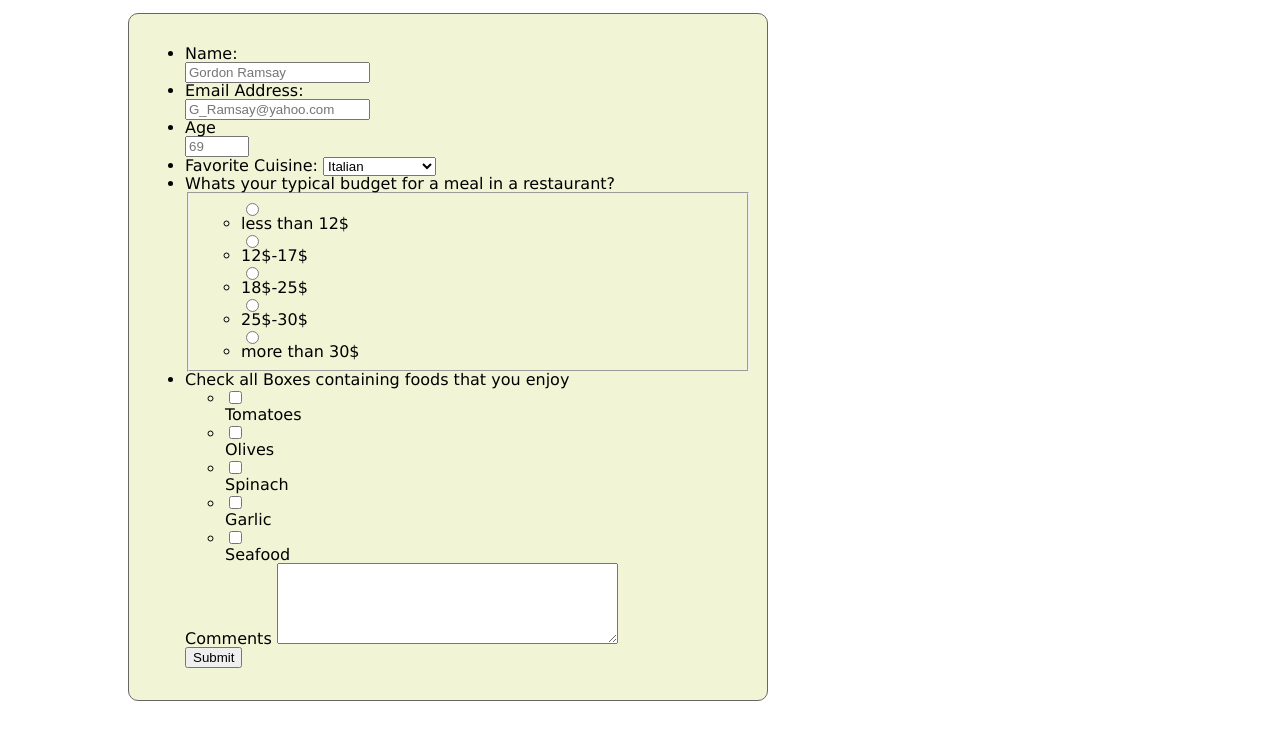
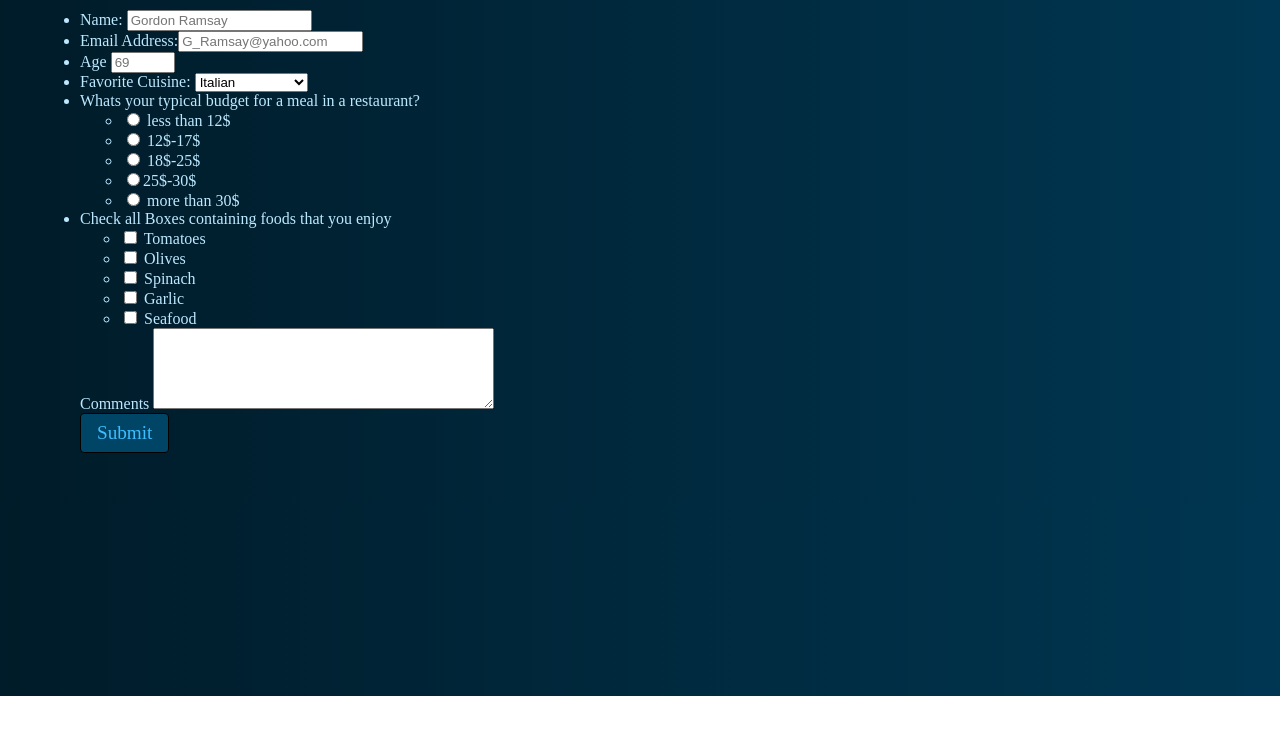
Before and after one commit to CArnold22265/food-survey, a plain HTML site: page index.html in a window 1280 px wide. Shown: the part 104-837 px from the top of the page. After the commit the page ends 800 px from the top, so only its background shows below. Drawn offline with Linux system fonts and the light colour scheme; a web font is replaced by a local one.

Commit message:
initial syling no flex

```diff
--- a/food-survey.css
+++ b/food-survey.css
@@ -1,31 +1,51 @@
-html {
-	box-sizing: border-box;
-	}
-*, *:before, *:after {
-	box-sizing: inherit;
-	}
+@import url('http://fonts.cdnfonts.com/css/gotham-rounded-medium');
 
-    body {
-	font-family: Verdana, Geneva, sans-serif;
-	font-size: 100%;
-	margin: 2em 10%;
-	line-height: 1;
-	}
+:root{
+	font-family: 'gotham rounded light';
+	color: var(--color-text-light)
 
-    form {
-	max-width: 40em;
-	border: 1px solid #666;
-	border-radius: 10px;
-	background-color:#f2f5d5;
-	padding: 1em;
-	}
+}
 
-    input{
-        display: block;
+body{
+	background: linear-gradient(to right, var(--color-background-dark), var(--color-background-light));
 
-    }
+}
 
-    .row-tab {
-          margin-top:10px;
 
-    }
+fieldset {
+	padding: 0;
+	border: none;
+}
+
+
+.container{
+	max-width:1200px;
+	margin: auto;
+	margin-bottom: 3rem;
+}
+
+
+
+      .btn {
+	border: 1px solid;
+	border-radius: 4px;
+	padding:.5rem 1rem;
+	font-size: 1.2rem;
+	font-family: 'gotham rounded medium';
+	cursor:pointer;
+	text-decoration: none;
+	text-align: center;
+	color: var(--color-btn-txt);
+	background-color: var(--color-btn-bg);
+	border: 1px solid black;
+	display:block;
+}
+
+      .btn:hover{
+	background-color:var(--color-btn-bg-hover);
+	font: var(--color-btn-txt-hover);
+	border-radius: 4px;
+	padding:.5rem 1rem;
+	font-size: 1.2rem;
+	border: 2px solid black;
+}
--- a/index.html
+++ b/index.html
@@ -6,6 +6,8 @@
     <meta name="viewport" content="width=device-width, initial-scale=1.0">
     <title>Food-survey</title>
     <link rel="stylesheet" href="food-survey.css">
+    <link rel="stylesheet" href="variables.css">
+    <link rel="stlyesheet" href="reset.css">
 </head>
 
 
@@ -14,6 +16,7 @@
     <h1 id="title"> Restaurant Dining Survey</h1>
     <p id="description"> Taking this short survey enables us to create more of the food that you enjoy. Thank you!</p>
 
+<div class="container">
 <form id="survey-form">
   <ul>
     <li><label id="name-label" for="name"> Name: </label><input id="name" type="text" name="name" placeholder="Gordon Ramsay" required></li>
@@ -35,7 +38,7 @@
 
     <li>
     <label for="price-range">Whats your typical budget for a meal in a restaurant?</label>
-<fieldset id="price-range">
+<fieldset id="price-range" >
 
   <ul>
     <li><input type="radio" name="price" value="12$-or-less"> less than 12$</input></li>
@@ -67,7 +70,7 @@
     </textarea>
 
 
-    <input id="submit" type="submit">
+    <input id="submit" type="submit" class="btn">
     </input>
 
 
--- /dev/null
+++ b/reset.css
@@ -0,0 +1,43 @@
+html, body, div, span, applet, object, iframe,
+h1, h2, h3, h4, h5, h6, p, blockquote, pre,
+a, abbr, acronym, address, big, cite, code,
+del, dfn, em, img, ins, kbd, q, s, samp,
+small, strike, strong, sub, sup, tt, var,
+b, u, i, center,
+dl, dt, dd, ol, ul, li,
+fieldset, form, label, legend,
+table, caption, tbody, tfoot, thead, tr, th, td,
+article, aside, canvas, details, embed,
+figure, figcaption, footer, header, hgroup,
+menu, nav, output, ruby, section, summary,
+time, mark, audio, video {
+	margin: 0;
+	padding: 0;
+	border: 0;
+	font-size: 100%;
+	font: inherit;
+	vertical-align: baseline;
+}
+/* HTML5 display-role reset for older browsers */
+article, aside, details, figcaption, figure,
+footer, header, hgroup, menu, nav, section {
+	display: block;
+}
+body {
+	line-height: 1;
+}
+ol, ul {
+	list-style: none;
+}
+blockquote, q {
+	quotes: none;
+}
+blockquote:before, blockquote:after,
+q:before, q:after {
+	content: '';
+	content: none;
+}
+table {
+	border-collapse: collapse;
+	border-spacing: 0;
+}
--- /dev/null
+++ b/variables.css
@@ -0,0 +1,10 @@
+:root{
+    --color-base-hue: 200;
+    --color-background-dark: hsl(var(--color-base-hue), 100%, 8%);
+    --color-background-light: hsl(var(--color-base-hue), 100%, 16%);
+    --color-text-light: hsl(var(--color-base-hue), 100%, 87%);
+    --color-btn-txt: hsl(var(--color-base-hue), 100%, 62%);
+    --color-btn-bg: hsl(var(--color-base-hue),100%, 20%);
+    --color-btn-bg-hover: hsl(var(--color-base-hue), 100%, 30%);
+    --color-btn-txt-hover: hsl(var(--color-base-hue), 100%, 68%);
+}
```
